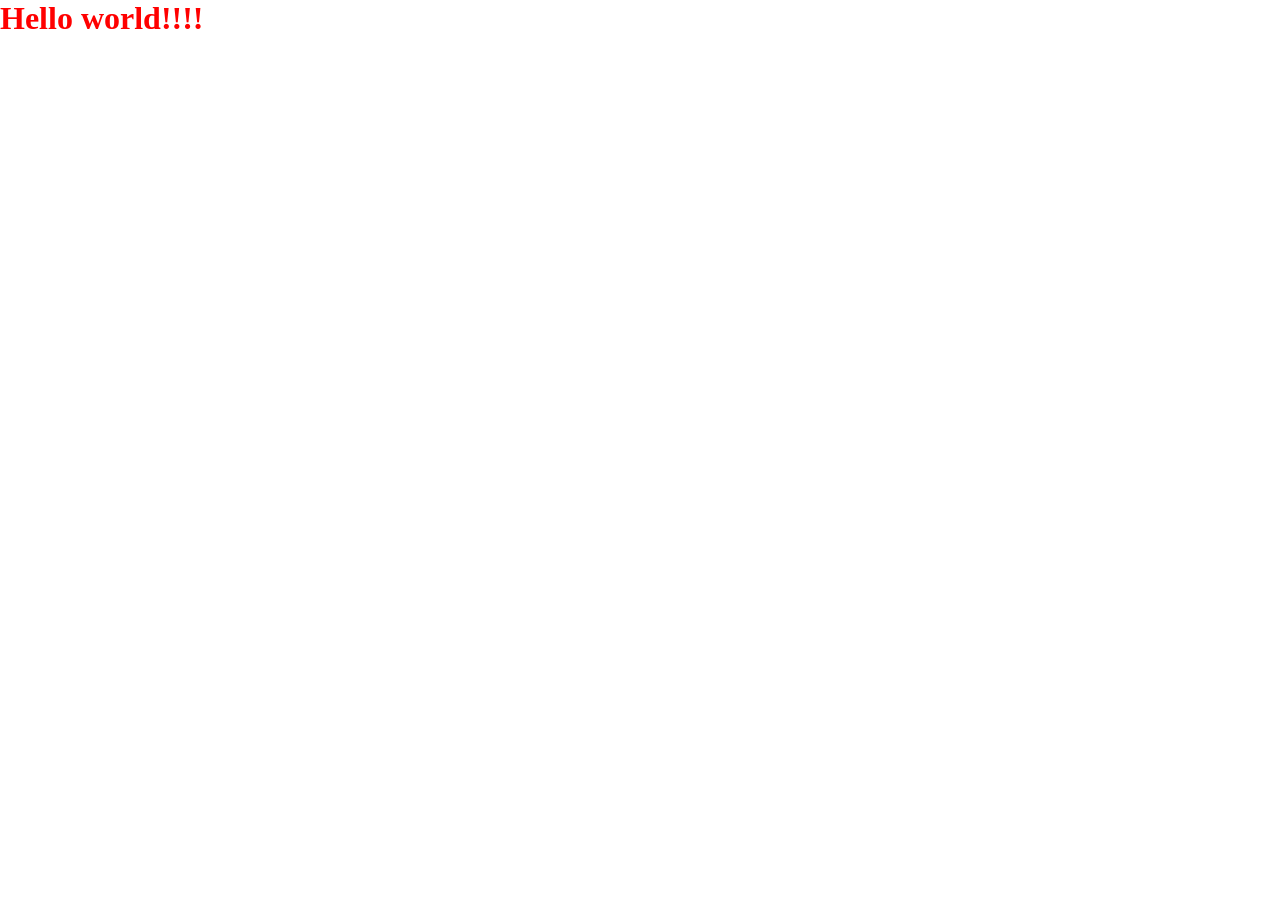
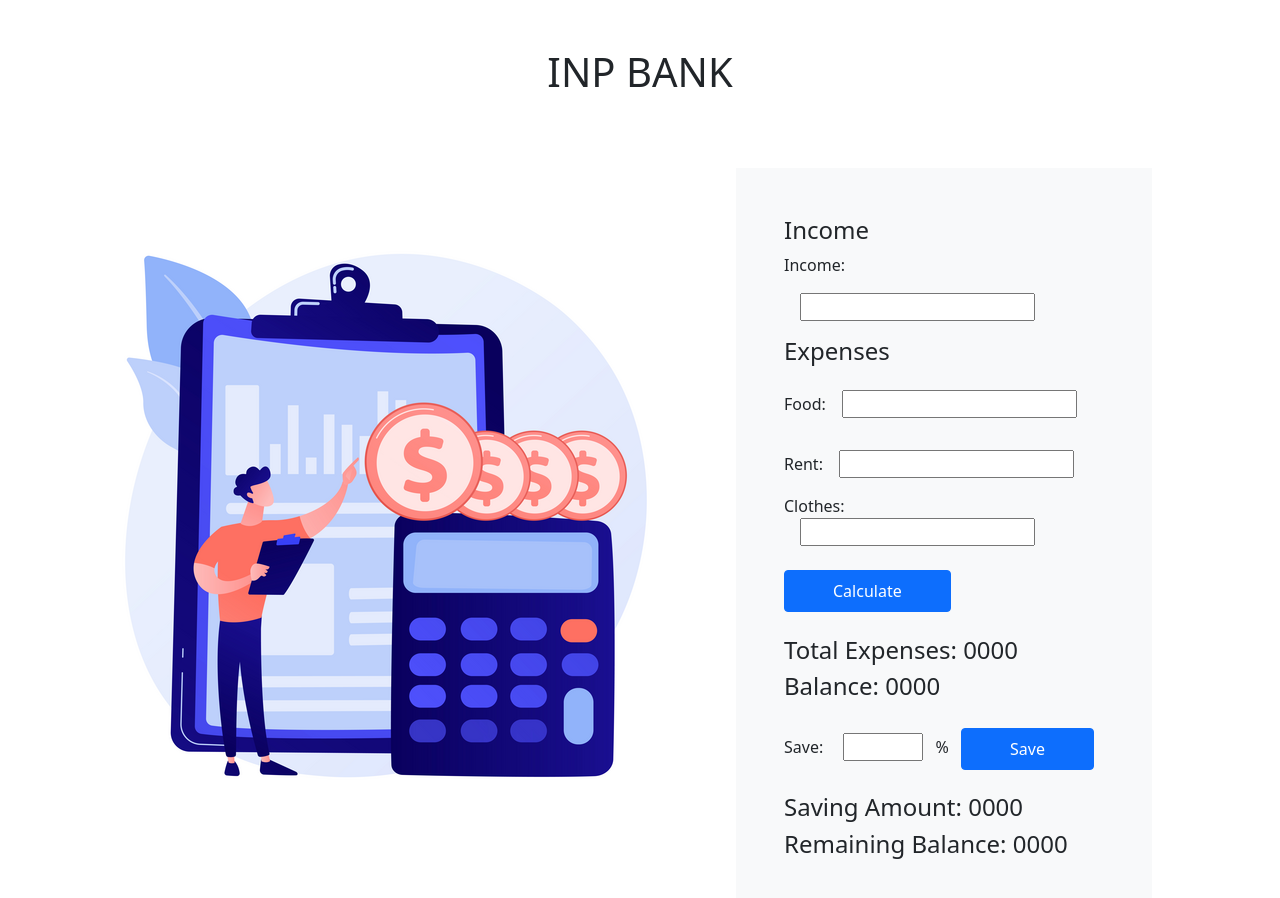
Before and after one commit to Fahimmuntasir1/Money-master, a plain HTML site: page index.html in a window 1280 px wide. Before the commit the page ends 800 px from the top, so only its background shows below. Drawn offline with nearby package versions, Linux system fonts and the light colour scheme.

Commit message:
bootstrap style added

```diff
--- a/css/style.css
+++ b/css/style.css
@@ -3,6 +3,3 @@
   padding: 0;
   box-sizing: border-box;
 }
-h1{
-    color: red;
-}
--- a/index.html
+++ b/index.html
@@ -5,10 +5,59 @@
     <meta http-equiv="X-UA-Compatible" content="IE=edge">
     <meta name="viewport" content="width=device-width, initial-scale=1.0">
     <title>INP BANK</title>
+    <!-- bootstrap cdn -->
+    <link href="https://cdn.jsdelivr.net/npm/bootstrap@5.1.3/dist/css/bootstrap.min.css" rel="stylesheet" integrity="sha384-1BmE4kWBq78iYhFldvKuhfTAU6auU8tT94WrHftjDbrCEXSU1oBoqyl2QvZ6jIW3" crossorigin="anonymous">
+    <!-- css stylesheet link -->
     <link rel="stylesheet" href="css/style.css">
 </head>
 <body>
-    <h1>Hello world!!!!</h1>
+    <!----------- header starting ------------->
+   <header>
+       <h1 class="text-center p-5">INP BANK</h1>
+   </header>
+   <!------------ main starting --------------->
+   <main>
+    <section class="container m-4 d-flex">
+        <div class="left-side ">
+        <img class="" src="images/bank-img.png" alt="">
+        </div>
+        <div class="right-side bg-light p-5">
+            <div class="income"><div class="title"><h4>Income</h4></div>
+                <p class="d-inline">Income:</p><input  class="m-3"type="text">
+            </div>
+            <div>
+                <div class="Expenses"><h4>Expenses</h4></div>
+                <div class="d-inline">
+                <p class="d-inline">Food:</p><input class="m-3" type="text">
+                <br>
+                <p class="d-inline">Rent:</p><input class="m-3" type="text">
+                <br>
+                <p class="d-inline">Clothes:</p><input class="mx-3" type="text">
+                </div>
+            </div>
+            <button class="btn btn-primary px-5 py-2 d-block my-4">Calculate</button>
+            <h4>Total Expenses: <span id="total-expenses">0000</span> </h4>
+            <h4>Balance: <span id="banance">0000</span> </h4>
+            <div class="my-3">
+                <p class="d-inline">Save:</p>
+                <input class="my-3 ms-3 w-25" type="text">
+                <p class="d-inline mx-2">%</p>
+                <button class="btn btn-primary px-5 py-2 ">Save</button>
+            </div>
+            <h4>Saving Amount: <span>0000</span> </h4>
+            <h4>Remaining Balance: <span>0000</span> </h4>
+
+        </div>
+    </section>
+   </main>
+
+
+
+
+
+
+    <!-- bootstrap bundle -->
+    <script src="https://cdn.jsdelivr.net/npm/bootstrap@5.1.3/dist/js/bootstrap.bundle.min.js" integrity="sha384-ka7Sk0Gln4gmtz2MlQnikT1wXgYsOg+OMhuP+IlRH9sENBO0LRn5q+8nbTov4+1p" crossorigin="anonymous"></script>
     <!-- Javascript connection link -->
     <script src="js/app.js"></script>
 </body>
```
Also changed, not shown: images/bank-img.png (added), money-master-main/money-master.png (added), 3 other files.
